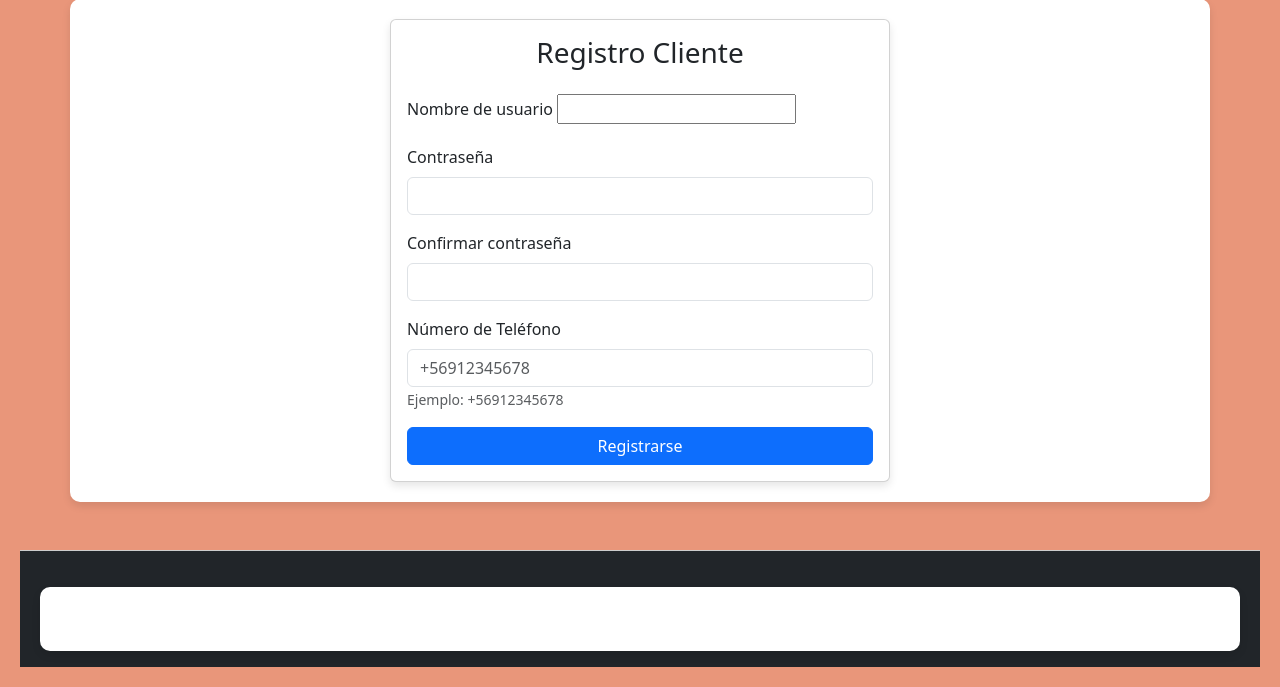
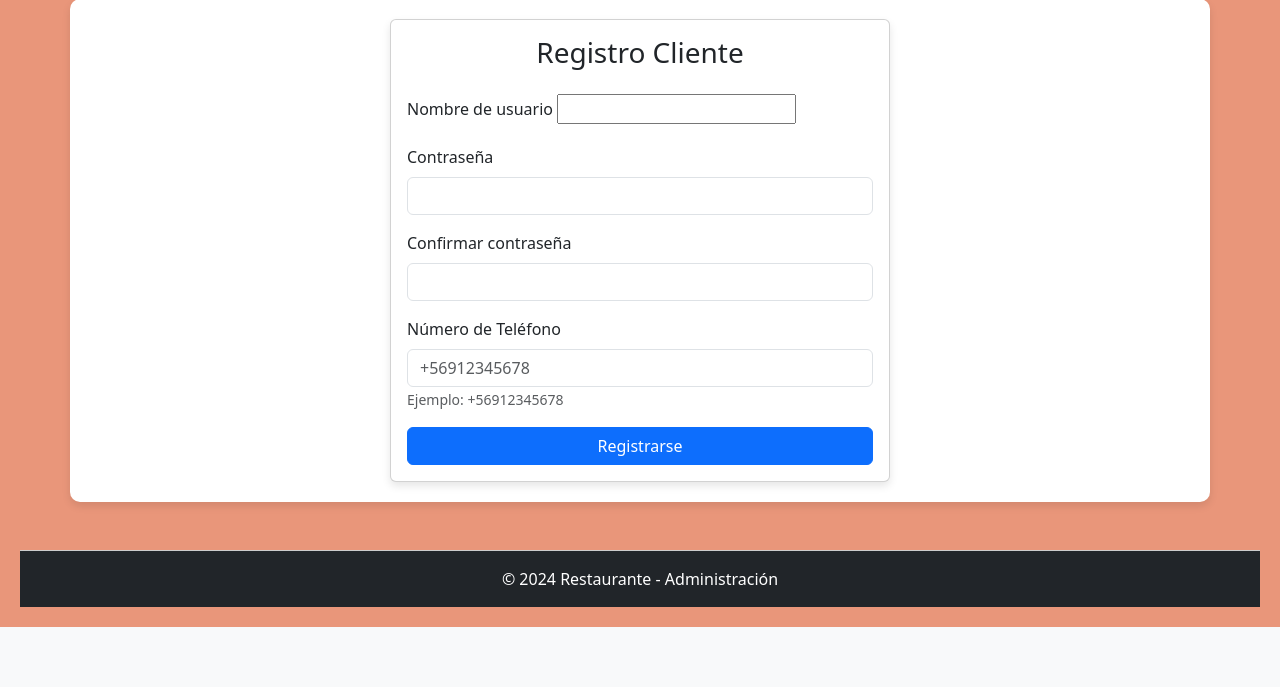
Before and after one commit to David0929H/RutaCulinariaCloud, a Django app: page /registro_cliente/ in a window 1280 px wide. Shown: the part 486-1173 px from the top of the page. After the commit the page ends 1113 px from the top, so only its background shows below. Run offline with Django 5.2, Linux system fonts and the light colour scheme.

Commit message:
Update registro_cliente.html

```diff
--- a/templates/registro_cliente.html
+++ b/templates/registro_cliente.html
@@ -84,12 +84,10 @@
     </div>
 </div>
 
-<!-- Footer -->
-<footer class="footer bg-dark text-light text-center py-3 mt-5">
-    <div class="container">
-        <p>© 2024 Restaurante Ruta Culinaria</p>
-    </div>
+<footer class="footer text-center py-3 mt-5 bg-dark text-white">
+    <p>© 2024 Restaurante - Administración</p>
 </footer>
+
 
 <!-- Bootstrap Scripts -->
 <script src="https://cdn.jsdelivr.net/npm/bootstrap@5.3.0/dist/js/bootstrap.bundle.min.js"></script>
```
